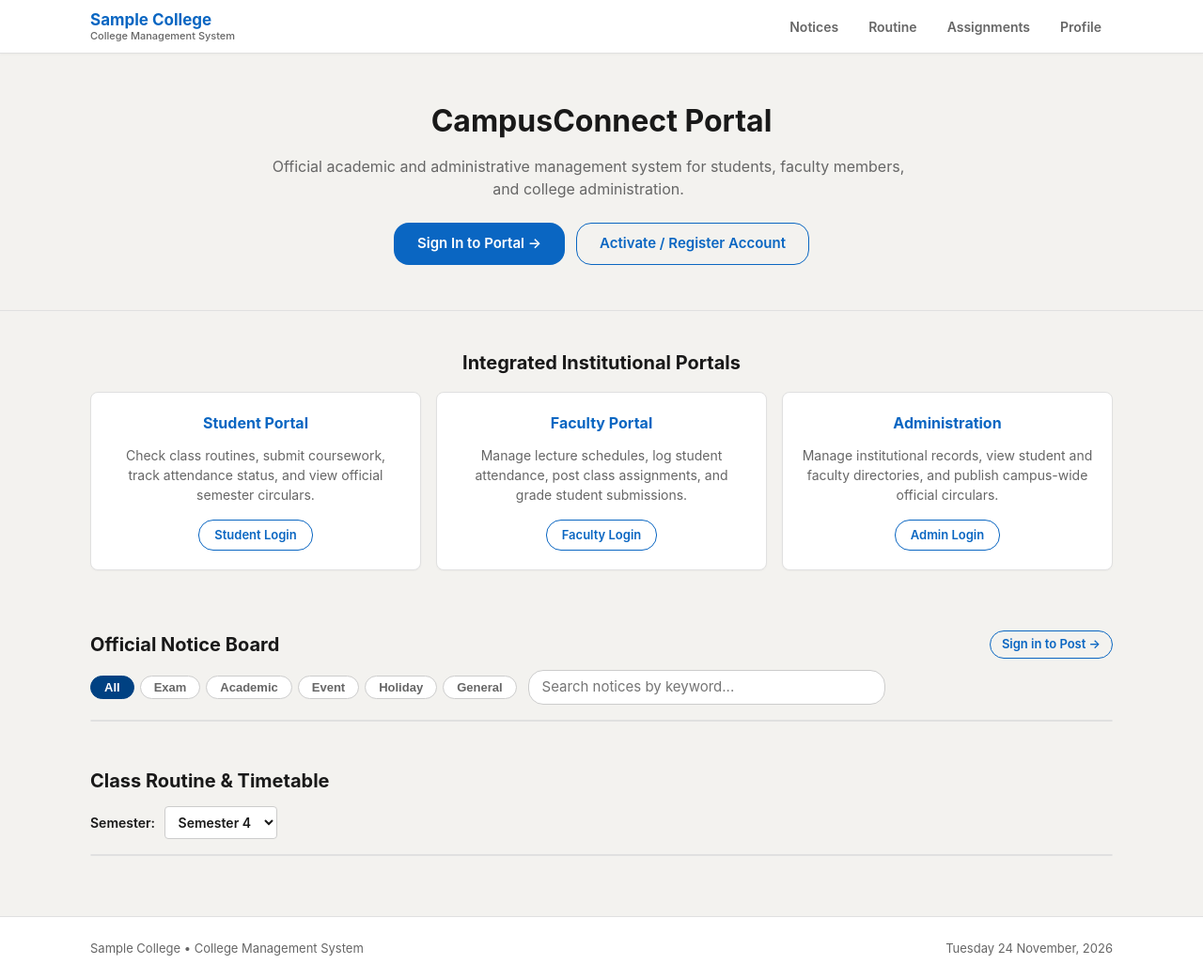
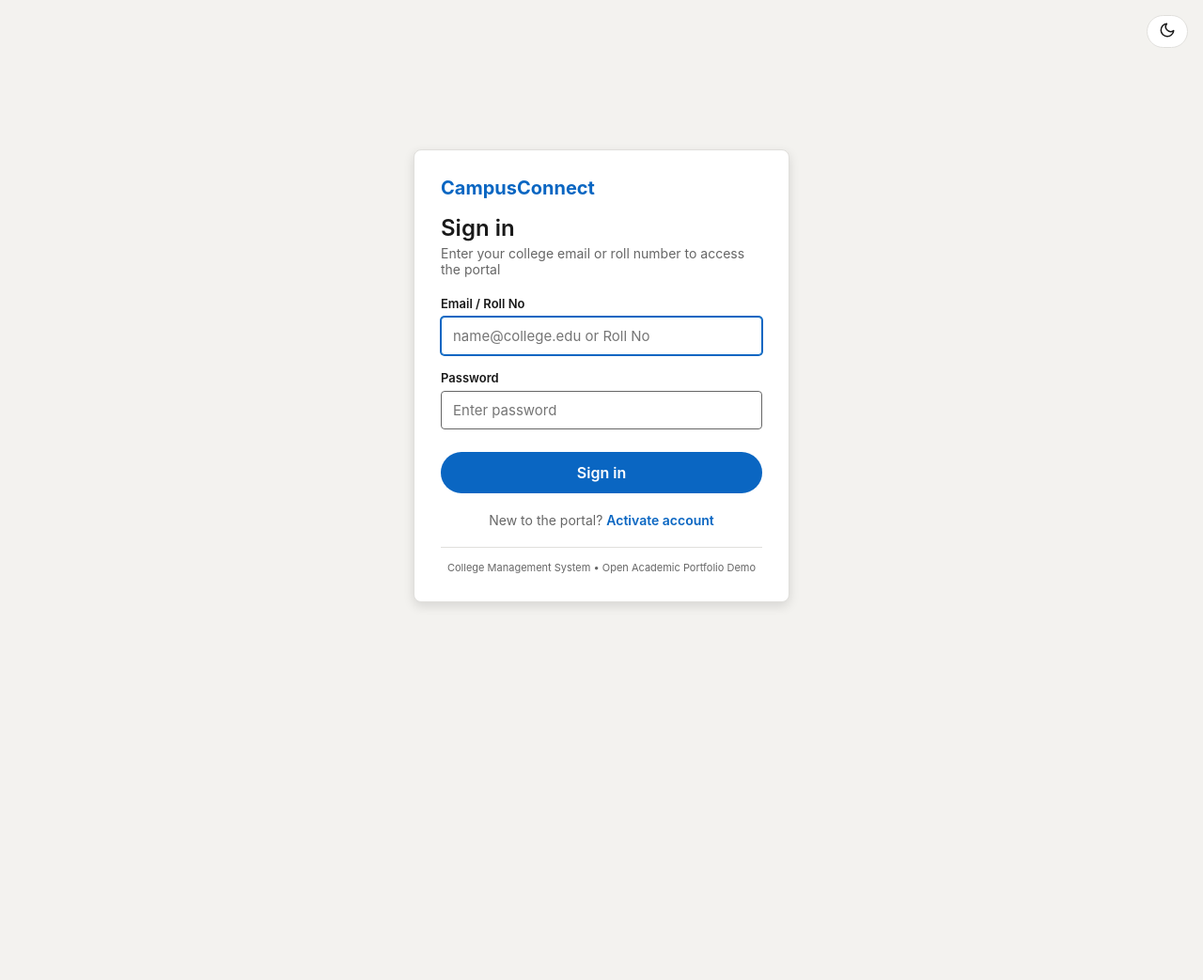
Before and after one commit to Debu72/College_Management_System, a plain HTML site: page index.html in a window 1280 px wide. Shown: the whole page at 94% size. After the commit the page ends 800 px from the top, so only its background shows below. Drawn offline with nearby package versions, Linux system fonts and the light colour scheme; no server answers.

Commit message:
Set root login landing page and verify role features

```diff
--- a/auth/auth.js
+++ b/auth/auth.js
@@ -185,7 +185,8 @@ if (tabs.length > 0) {
                         localStorage.setItem("user_semester", userSemester);
 
                         alert(`Logged in successfully as ${userRole.toUpperCase()}!`);
-                        window.location.href = "../frontend/home.html";
+                        const inAuthDir = window.location.pathname.includes('/auth/');
+                        window.location.href = inAuthDir ? "../frontend/home.html" : "frontend/home.html";
                     }
                 }
             } catch (err) {
--- a/backend/profile.js
+++ b/backend/profile.js
@@ -237,7 +237,7 @@ document.addEventListener('DOMContentLoaded', async () => {
       if (confirm('Are you sure you want to log out?')) {
         if (window.AppState) window.AppState.clearSession();
         alert('You have been logged out.');
-        window.location.href = '../auth/login.html';
+        window.location.href = '../index.html';
       }
     };
   }
--- a/index.html
+++ b/index.html
@@ -1,109 +1,51 @@
 <!DOCTYPE html>
 <html lang="en">
 <head>
-<meta charset="utf-8">
-<meta name="viewport" content="width=device-width, initial-scale=1">
-<title>Sample College — College Management System</title>
-<link rel="stylesheet" href="frontend/home.css">
+  <meta charset="UTF-8">
+  <meta name="viewport" content="width=device-width, initial-scale=1.0">
+  <meta name="description" content="CampusConnect — College Management System Educational Project">
+  <meta name="robots" content="noindex, nofollow">
+  <title>CampusConnect — Sign In</title>
+  <link rel="stylesheet" href="auth/auth.css">
 </head>
 <body>
 
-<header class="site">
-  <div class="wrap">
-    <a class="brand" href="index.html"><b>Sample College</b><small>College Management System</small></a>
-    <button class="menu" id="menu" aria-expanded="false" aria-controls="nav">Menu</button>
-    <nav id="nav">
-      <a href="#notices">Notices</a>
-      <a href="#timetable">Routine</a>
-      <a href="#roles">Portals</a>
-      <a href="auth/login.html" class="active" style="font-weight:600;">Sign In</a>
-    </nav>
-  </div>
-</header>
+  <button class="theme-btn" id="themeBtn" aria-label="Toggle theme" title="Toggle theme">
+    <svg id="themeIcon" width="18" height="18" viewBox="0 0 24 24" fill="none" stroke="currentColor"
+        stroke-width="2" stroke-linecap="round" stroke-linejoin="round">
+        <path d="M21 12.79A9 9 0 1 1 11.21 3 7 7 0 0 0 21 12.79z"></path>
+    </svg>
+  </button>
 
-<main>
+  <div class="card">
+    <div class="brand">CampusConnect</div>
+    <h1>Sign in</h1>
+    <p class="subtitle">Enter your college email or roll number to access the portal</p>
 
-  <section class="page-banner" style="padding:48px 0;background:var(--card-bg);border-bottom:1px solid var(--border-color);">
-    <div class="wrap" style="text-align:center;max-width:760px;margin:0 auto;">
-      <h1 style="font-size:32px;margin:0 0 12px;color:var(--text-main);">CampusConnect Portal</h1>
-      <p style="font-size:16px;color:var(--text-muted);margin:0 0 24px;line-height:1.5;">
-        Official academic and administrative management system for students, faculty members, and college administration.
-      </p>
-      <div style="display:flex;justify-content:center;gap:12px;flex-wrap:wrap;">
-        <a href="auth/login.html" class="btn" style="padding:10px 24px;font-size:15px;font-weight:600;text-decoration:none;">Sign In to Portal &rarr;</a>
-        <a href="auth/signup.html" class="btn btn-outline" style="padding:10px 24px;font-size:15px;text-decoration:none;">Activate / Register Account</a>
-      </div>
-    </div>
-  </section>
-
-  <!-- Role Portals Overview -->
-  <section id="roles" class="block">
-    <div class="wrap">
-      <h2 style="font-size:20px;margin-bottom:16px;text-align:center;">Integrated Institutional Portals</h2>
-      <div style="display:grid;grid-template-columns:repeat(auto-fit, minmax(260px, 1fr));gap:16px;">
-        <div class="card-box" style="text-align:center;">
-          <h3 style="color:var(--primary);margin-top:0;">Student Portal</h3>
-          <p style="font-size:14px;color:var(--text-muted);margin-bottom:16px;">Check class routines, submit coursework, track attendance status, and view official semester circulars.</p>
-          <a href="auth/login.html" class="btn btn-outline" style="font-size:13px;padding:6px 16px;">Student Login</a>
-        </div>
-        <div class="card-box" style="text-align:center;">
-          <h3 style="color:var(--primary);margin-top:0;">Faculty Portal</h3>
-          <p style="font-size:14px;color:var(--text-muted);margin-bottom:16px;">Manage lecture schedules, log student attendance, post class assignments, and grade student submissions.</p>
-          <a href="auth/login.html" class="btn btn-outline" style="font-size:13px;padding:6px 16px;">Faculty Login</a>
-        </div>
-        <div class="card-box" style="text-align:center;">
-          <h3 style="color:var(--primary);margin-top:0;">Administration</h3>
-          <p style="font-size:14px;color:var(--text-muted);margin-bottom:16px;">Manage institutional records, view student and faculty directories, and publish campus-wide official circulars.</p>
-          <a href="auth/login.html" class="btn btn-outline" style="font-size:13px;padding:6px 16px;">Admin Login</a>
-        </div>
-      </div>
-    </div>
-  </section>
-
-  <!-- Live Notice Board Section -->
-  <section id="notices" class="block alt">
-    <div class="wrap">
-      <div style="display:flex;justify-content:space-between;align-items:center;margin-bottom:12px;flex-wrap:wrap;gap:8px;">
-        <h2 style="margin:0;font-size:20px;">Official Notice Board</h2>
-        <a href="auth/login.html" class="btn btn-outline" style="font-size:13px;padding:4px 12px;">Sign in to Post &rarr;</a>
+    <form id="loginForm">
+      <div class="form-group">
+        <label for="userId">Email / Roll No</label>
+        <input type="text" id="userId" name="userId" placeholder="name@college.edu or Roll No" required autofocus>
       </div>
 
-      <div class="tools">
-        <div id="cats" class="cats" role="group" aria-label="Filter by category"></div>
-        <input id="nq" type="search" placeholder="Search notices by keyword..." aria-label="Search notices">
-      </div>
-      <ul id="nlist" class="nlist"></ul>
-    </div>
-  </section>
-
-  <!-- Class Routine Section -->
-  <section id="timetable" class="block">
-    <div class="wrap">
-      <div style="display:flex;justify-content:space-between;align-items:center;margin-bottom:12px;flex-wrap:wrap;gap:8px;">
-        <h2 style="font-size:20px;margin:0;">Class Routine & Timetable</h2>
+      <div class="form-group">
+        <label for="password">Password</label>
+        <input type="password" id="password" name="password" placeholder="Enter password" required>
       </div>
 
-      <div class="tools" style="margin-top:0;">
-        <label style="font-size:14px;font-weight:600;">Semester:
-          <select id="tsem" style="margin-left:6px;"></select>
-        </label>
-      </div>
+      <button type="submit" class="btn-submit" id="submitBtn">Sign in</button>
+    </form>
 
-      <div class="scroll"><table id="ttable"></table></div>
+    <div class="footer-link">
+      New to the portal? <a href="auth/signup.html">Activate account</a>
     </div>
-  </section>
 
-</main>
+    <div style="margin-top:20px;padding-top:14px;border-top:1px solid var(--border);text-align:center;font-size:11px;color:var(--muted);line-height:1.4;">
+      College Management System &bull; Open Academic Portfolio Demo
+    </div>
+  </div>
 
-<footer>
-  <div class="wrap">
-    <span>Sample College &bull; College Management System</span>
-    <span id="footerDate"></span>
-  </div>
-</footer>
-
-<script src="https://cdn.jsdelivr.net/npm/@supabase/supabase-js@2"></script>
-<script src="backend/app.js"></script>
-<script src="frontend/home.js"></script>
+  <script src="https://cdn.jsdelivr.net/npm/@supabase/supabase-js@2"></script>
+  <script src="auth/auth.js"></script>
 </body>
 </html>
```
Also changed, not shown: auth/login.html (+4 -0 lines), vercel.json.
